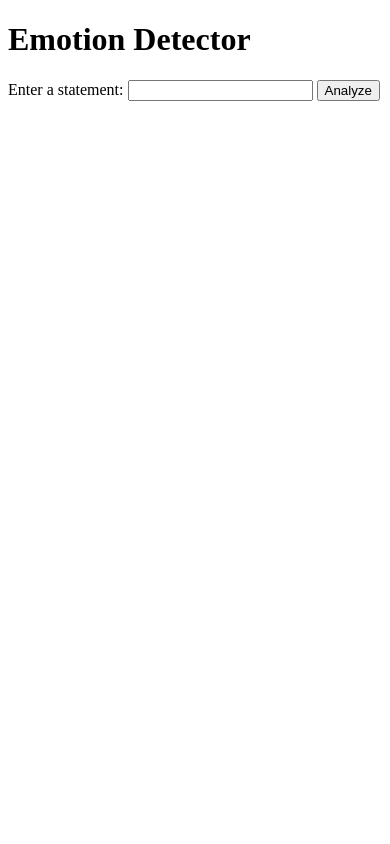
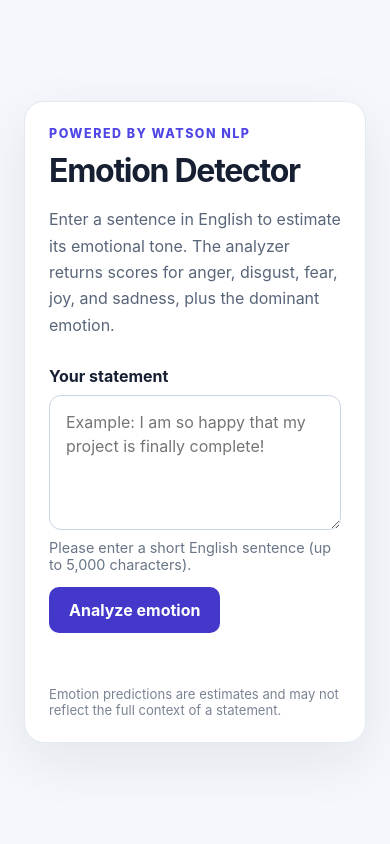
Before and after one commit to kumar1419alt/EmotionDetector, a Flask app: page / in a window 390 px wide. Run offline with Flask 3, Linux system fonts and the light colour scheme.

Commit message:
Build responsive accessible emotion detector interface

```diff
--- a/templates/index.html
+++ b/templates/index.html
@@ -1,15 +1,48 @@
-<!DOCTYPE html>
-<html>
+<!doctype html>
+<html lang="en">
 <head>
-    <title>Emotion Detector</title>
+  <meta charset="utf-8">
+  <meta name="viewport" content="width=device-width, initial-scale=1">
+  <meta name="description" content="Analyze the emotions expressed in a sentence using Watson NLP.">
+  <title>Emotion Detector | Watson NLP</title>
+  <style>
+    :root { color-scheme: light; font-family: Inter, ui-sans-serif, system-ui, -apple-system, BlinkMacSystemFont, "Segoe UI", sans-serif; color: #172033; background: #f4f7fb; }
+    * { box-sizing: border-box; }
+    body { margin: 0; min-height: 100vh; display: grid; place-items: center; padding: 24px; }
+    main { width: min(100%, 720px); background: #fff; border: 1px solid #e4e9f2; border-radius: 20px; padding: clamp(24px, 5vw, 44px); box-shadow: 0 18px 55px rgba(23, 32, 51, .08); }
+    .eyebrow { color: #4f46e5; font-size: .78rem; font-weight: 800; letter-spacing: .12em; text-transform: uppercase; }
+    h1 { margin: 10px 0 12px; font-size: clamp(2rem, 5vw, 3rem); letter-spacing: -.04em; }
+    .intro { color: #596579; line-height: 1.65; margin-bottom: 28px; }
+    label { display: block; font-weight: 700; margin-bottom: 9px; }
+    textarea { display: block; width: 100%; min-height: 135px; resize: vertical; border: 1px solid #ccd5e3; border-radius: 12px; padding: 14px 16px; font: inherit; line-height: 1.5; }
+    textarea:focus { outline: 3px solid #c7d2fe; border-color: #6366f1; }
+    button { margin-top: 14px; border: 0; border-radius: 10px; background: #4338ca; color: white; padding: 13px 20px; font: inherit; font-weight: 750; cursor: pointer; }
+    button:hover { background: #3730a3; } button:disabled { opacity: .6; cursor: wait; }
+    .hint { color: #697586; font-size: .9rem; margin-top: 9px; }
+    .result { margin-top: 24px; border-radius: 12px; background: #f7f8fc; border: 1px solid #e4e9f2; padding: 18px; line-height: 1.65; overflow-wrap: anywhere; }
+    .result[hidden] { display: none; } .result h2 { font-size: 1.05rem; margin: 0 0 8px; } .result p { margin: 0; }
+    .status { color: #596579; font-size: .9rem; min-height: 1.3em; margin-top: 10px; }
+    footer { margin-top: 24px; color: #7b8494; font-size: .82rem; }
+  </style>
 </head>
 <body>
+  <main>
+    <div class="eyebrow">Powered by Watson NLP</div>
     <h1>Emotion Detector</h1>
-
-    <form action="/emotionDetector" method="get">
-        <label for="textToAnalyze">Enter a statement:</label>
-        <input type="text" id="textToAnalyze" name="textToAnalyze">
-        <button type="submit">Analyze</button>
+    <p class="intro">Enter a sentence in English to estimate its emotional tone. The analyzer returns scores for anger, disgust, fear, joy, and sadness, plus the dominant emotion.</p>
+    <form id="emotion-form">
+      <label for="textToAnalyze">Your statement</label>
+      <textarea id="textToAnalyze" name="textToAnalyze" maxlength="5000" placeholder="Example: I am so happy that my project is finally complete!" required></textarea>
+      <div class="hint">Please enter a short English sentence (up to 5,000 characters).</div>
+      <button id="analyze-button" type="submit">Analyze emotion</button>
+      <div id="status" class="status" role="status" aria-live="polite"></div>
     </form>
+    <section id="result" class="result" aria-live="polite" hidden>
+      <h2>Analysis result</h2>
+      <p id="result-text"></p>
+    </section>
+    <footer>Emotion predictions are estimates and may not reflect the full context of a statement.</footer>
+  </main>
+  <script src="{{ url_for('static', filename='mywebscript.js') }}" defer></script>
 </body>
 </html>
```
